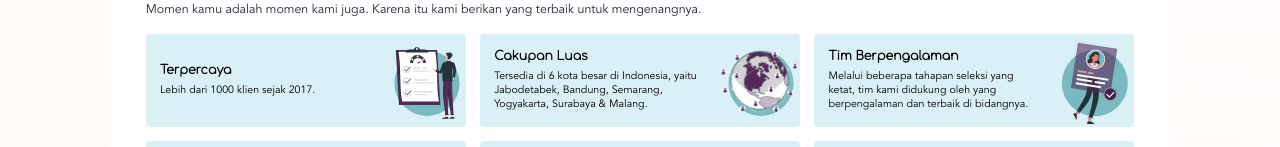
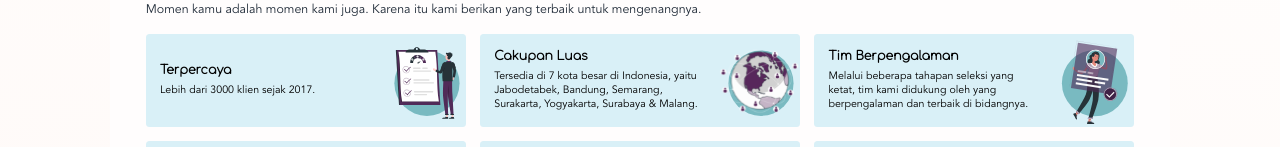
Before and after one commit to webmasterz2022/yogzan-dashboard, a React (Create React App) app: page / in a window 1280 px wide. Shown: the part 744-891 px from the top of the page. Built offline with nearby package versions, Linux system fonts and the light colour scheme; no server answers.

Commit message:
update copy

```diff
--- a/src/pages/Book/Book.js
+++ b/src/pages/Book/Book.js
@@ -92,8 +92,8 @@ export default function Book() {
         <div>
           <h3>Kamu Berhak Dapat Layanan Terbaik</h3>
           <p>
-            Ayo kenang setiap momen berharga kamu dengan cara paling indah yang bisa kamu
-            bayangkan. Dapatkan daftar harga Yogzan dengan mengisi formulir di bawah ini!
+            Ayo abadikan setiap momen berharga kamu dengan hasil paling indah yang bisa kamu kenang.
+            Dapatkan daftar harga Yogzan dengan mengisi formulir di bawah ini!
           </p>
           <Form
             initialValues={data}
--- a/src/pages/Home/dataMock.js
+++ b/src/pages/Home/dataMock.js
@@ -9,11 +9,11 @@ export const chooseUs = [
   {
     image: survey,
     title: 'Terpercaya',
-    desc: 'Lebih dari 1000 klien sejak 2017.'
+    desc: 'Lebih dari 3000 klien sejak 2017.'
   },{
     image: world,
     title: 'Cakupan Luas',
-    desc: 'Tersedia di 6 kota besar di Indonesia, yaitu Jabodetabek, Bandung, Semarang, Yogyakarta, Surabaya & Malang.'
+    desc: 'Tersedia di 7 kota besar di Indonesia, yaitu Jabodetabek, Bandung, Semarang, Surakarta, Yogyakarta, Surabaya & Malang.'
   },{
     image: resume,
     title: 'Tim Berpengalaman',
```
